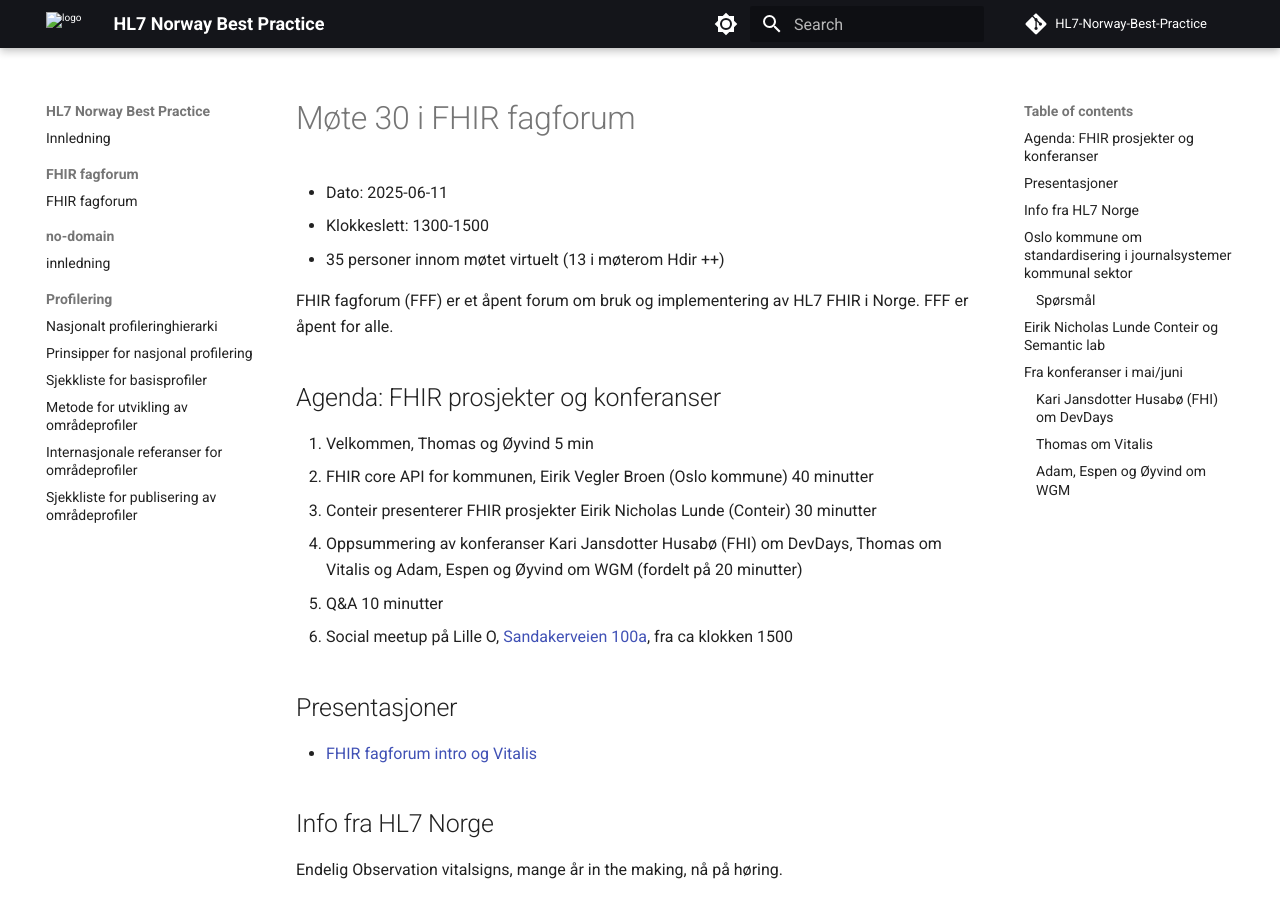
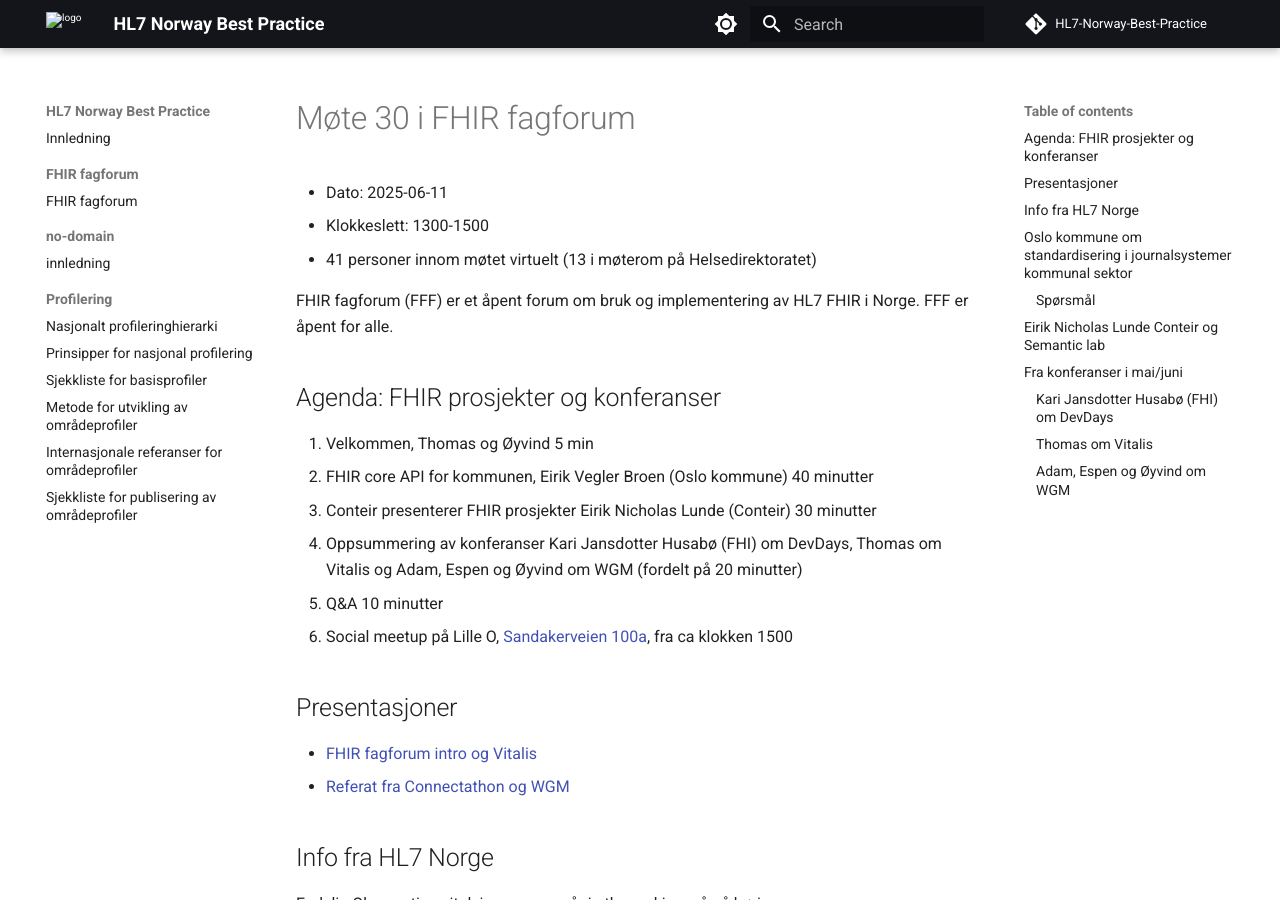
Before and after one commit to HL7Norway/best-practice, an MkDocs documentation site: the page built from docs/FHIR-faglig-forum/_referat/2025-06-11-referat.md, in a window 1280 px wide and 900 px high. Built offline with MkDocs 1.6.1 and Material for MkDocs 9.7.7, drawn with Linux system fonts in a browser that asks for light colours; comment, search, counter and statistics services are not loaded.

Commit message:
Presentasjoner FFF30

```diff
--- a/docs/FHIR-faglig-forum/_referat/2025-06-11-referat.md
+++ b/docs/FHIR-faglig-forum/_referat/2025-06-11-referat.md
@@ -10,7 +10,7 @@ tema: FHIR prosjekter og konferanser
 
 * Dato: 2025-06-11
 * Klokkeslett: 1300-1500
-* 35 personer innom møtet virtuelt (13 i møterom Hdir ++)
+* 41 personer innom møtet virtuelt (13 i møterom på Helsedirektoratet)
 
 FHIR fagforum (FFF) er et åpent forum om bruk og implementering av HL7 FHIR i Norge. FFF er åpent for alle.
 
@@ -25,7 +25,8 @@ FHIR fagforum (FFF) er et åpent forum om bruk og implementering av HL7 FHIR i N
 
 ## Presentasjoner
 
-* [FHIR fagforum intro og Vitalis](../docs/FHIR-faglig-forum/presentasjon/2025-04-02-FHIR-fagforum-30.pdf)
+* [FHIR fagforum intro og Vitalis](../docs/FHIR-faglig-forum/presentasjon/2025-06-11-FHIR-fagforum-30.pdf)
+* [Referat fra Connectathon og WGM](../docs/FHIR-faglig-forum/presentasjon/2025-06-11-Referat-WGM-Madrid.pdf)
 
 ## Info fra HL7 Norge
 
```
Also changed, not shown: 2 other files.
